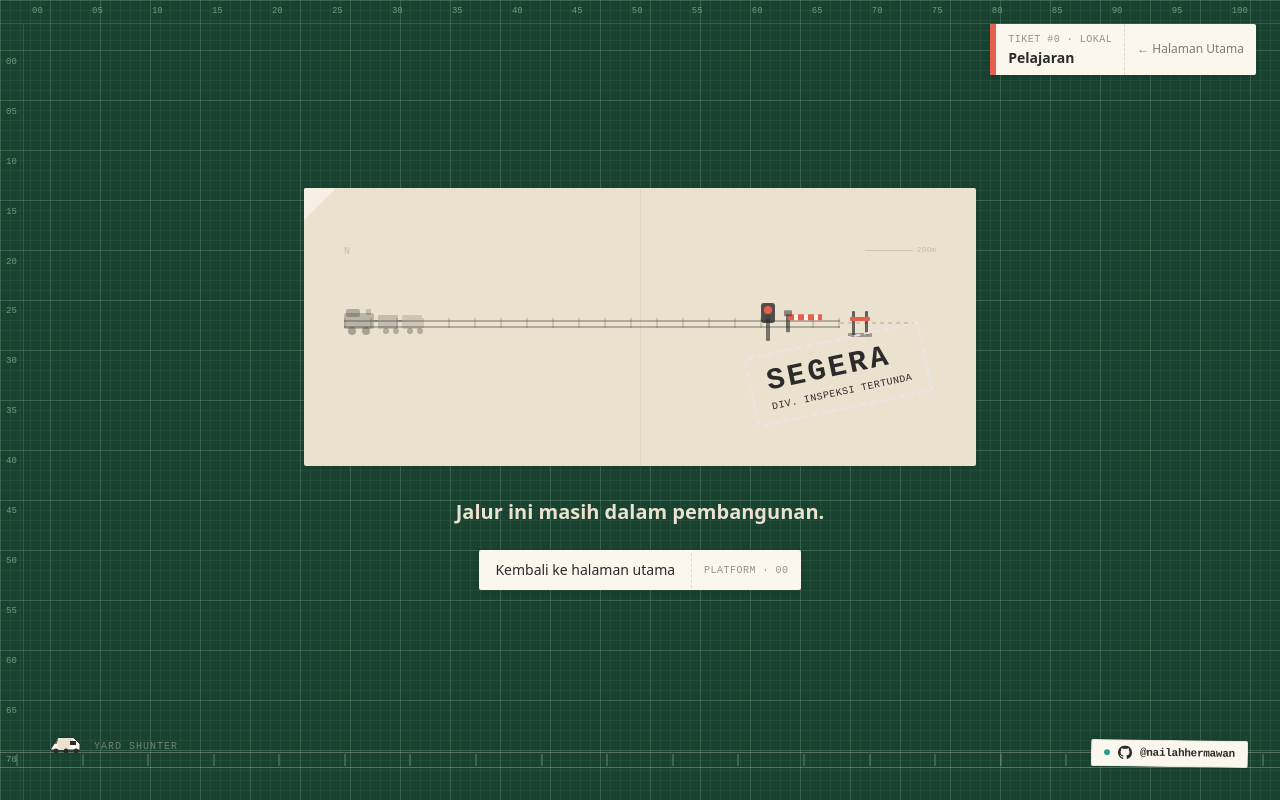
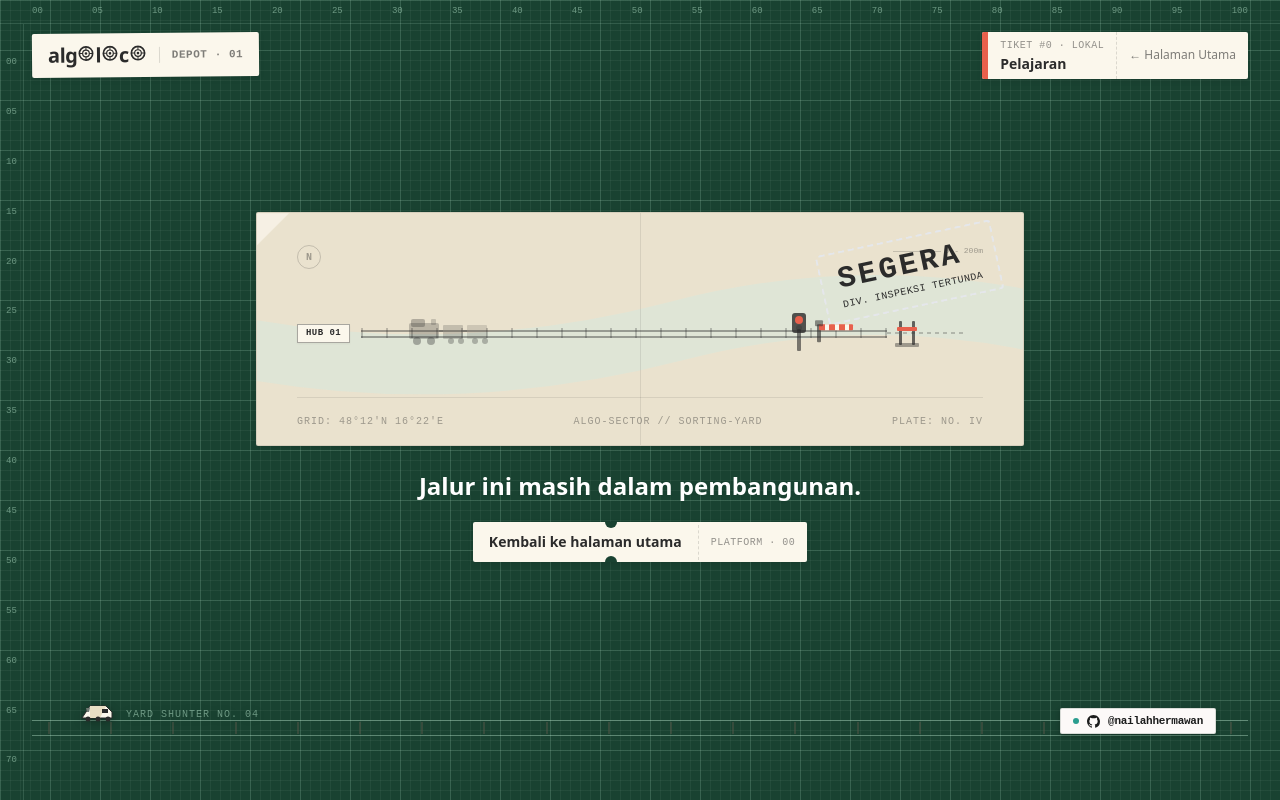
Before and after one commit to nailahhermawan/algoloco, a React (Vite) app: page /learn in a window 1280 px wide. Built offline with nearby package versions, Linux system fonts and the light colour scheme.

Commit message:
feat(ui): refine rail footer to match reference, polish under construction layout and connect learning path

```diff
--- a/src/components/home/RailFooter.tsx
+++ b/src/components/home/RailFooter.tsx
@@ -19,13 +19,13 @@ export const RailFooter: React.FC<RailFooterProps> = ({ className = '' }) => {
       <div className="relative w-full h-8 flex items-center">
         {/* Wood crossties across the full width (~20 ties) */}
         <div
-          className="absolute inset-0 flex justify-between items-center px-4 pointer-events-none"
+          className="absolute inset-0 flex justify-between items-center px-4 pointer-events-none opacity-40"
           aria-hidden="true"
         >
           {Array.from({ length: 20 }).map((_, i) => (
             <span
               key={i}
-              className="w-[2px] h-3 bg-paper-map/20"
+              className="w-[2px] h-3 bg-[#635e4f]"
               data-testid="crosstie"
             />
           ))}
@@ -33,19 +33,19 @@ export const RailFooter: React.FC<RailFooterProps> = ({ className = '' }) => {
 
         {/* Two thin parallel rails */}
         <div
-          className="absolute inset-x-0 top-2 h-[1px] bg-paper-map/30"
+          className="absolute inset-x-0 top-2 h-[1px] bg-[#c0edd4]/40"
           aria-hidden="true"
           data-testid="top-rail"
         />
         <div
-          className="absolute inset-x-0 bottom-2 h-[1px] bg-paper-map/30"
+          className="absolute inset-x-0 bottom-2 h-[1px] bg-[#c0edd4]/40"
           aria-hidden="true"
           data-testid="bottom-rail"
         />
 
         {/* Decorative origami train on the left */}
         <div
-          className="absolute left-4 sm:left-12 -top-2 z-10 flex items-center gap-3"
+          className="absolute left-6 sm:left-12 -top-2 drop-shadow-[0_2px_4px_rgba(0,0,0,0.3)] z-10 flex items-center gap-3"
           aria-hidden="true"
         >
           <svg
@@ -59,15 +59,14 @@ export const RailFooter: React.FC<RailFooterProps> = ({ className = '' }) => {
             {/* Cab in paper-ticket color with ink stroke */}
             <polygon
               points="2,14 10,2 26,2 32,8 32,14"
-              fill="currentColor"
-              className="text-paper-ticket stroke-ink"
+              fill="#FBF7EC"
+              stroke="#2B2B2B"
               strokeWidth="1"
             />
             {/* Fold crease */}
             <polygon
               points="10,2 26,2 20,14 10,14"
-              fill="currentColor"
-              className="text-paper-map"
+              fill="#E8DEC4"
             />
             {/* Cab window */}
             <rect
@@ -75,23 +74,21 @@ export const RailFooter: React.FC<RailFooterProps> = ({ className = '' }) => {
               y="5"
               width="6"
               height="4"
-              fill="currentColor"
-              className="text-ink"
+              fill="#2B2B2B"
             />
             {/* Chimney */}
             <polygon
               points="6,4 10,4 9,8 7,8"
-              fill="currentColor"
-              className="text-ink/60"
+              fill="#717973"
             />
             {/* Three wheels */}
-            <circle cx="8" cy="15" r="2.5" fill="currentColor" className="text-ink" />
-            <circle cx="18" cy="15" r="2.5" fill="currentColor" className="text-ink" />
-            <circle cx="28" cy="15" r="2.5" fill="currentColor" className="text-ink" />
+            <circle cx="8" cy="15" r="2.5" fill="#2B2B2B" />
+            <circle cx="18" cy="15" r="2.5" fill="#2B2B2B" />
+            <circle cx="28" cy="15" r="2.5" fill="#2B2B2B" />
           </svg>
 
           {/* Shunter label */}
-          <span className="text-[10px] font-mono uppercase tracking-widest text-paper-map/40 hidden sm:inline-block">
+          <span className="text-[10px] font-mono uppercase tracking-widest text-[#c0edd4]/50 hidden sm:inline-block">
             {t('footer.shunter')}
           </span>
         </div>
@@ -103,28 +100,28 @@ export const RailFooter: React.FC<RailFooterProps> = ({ className = '' }) => {
             target="_blank"
             rel="noopener noreferrer"
             aria-label="GitHub: @nailahhermawan"
-            className="inline-flex items-center gap-2 px-3 py-1 rounded-sm bg-paper-ticket text-ink shadow-paper border border-ink/10 rotate-[0.8deg] motion-reduce:rotate-0 hover:border-ink/20 focus:outline-none focus-visible:ring-2 focus-visible:ring-rail-teal transition-transform duration-150 motion-reduce:transition-none hover:-translate-y-0.5"
+            className="inline-flex items-center gap-2 px-3 py-1 rounded-sm bg-[#fcf9f8] text-[#1b1c1c] shadow-[0_2px_5px_rgba(0,0,0,0.25)] border border-[#c1c8c2]/60 hover:border-[#1b1c1c]/40 focus:outline-none focus-visible:ring-2 focus-visible:ring-[#2A9D8F] transition-transform duration-150 motion-reduce:transition-none hover:-translate-y-0.5"
           >
             {/* Small teal dot */}
             <span
-              className="w-1.5 h-1.5 rounded-full bg-rail-teal shrink-0"
+              className="w-1.5 h-1.5 rounded-full bg-[#2A9D8F] shrink-0"
               aria-hidden="true"
             />
 
             {/* GitHub SVG icon */}
             <svg
-              width="14"
-              height="14"
+              width="13"
+              height="13"
               viewBox="0 0 24 24"
               fill="currentColor"
               aria-hidden="true"
-              className="shrink-0 text-ink"
+              className="shrink-0 text-[#1b1c1c]"
             >
               <path d="M12 0C5.37 0 0 5.37 0 12c0 5.31 3.435 9.795 8.205 11.385.6.105.825-.255.825-.57 0-.285-.015-1.23-.015-2.235-3.015.555-3.795-.735-4.035-1.41-.135-.345-.72-1.41-1.23-1.695-.42-.225-1.02-.78-.015-.795.945-.015 1.62.87 1.845 1.23 1.08 1.815 2.805 1.305 3.495.99.105-.78.42-1.305.765-1.605-2.67-.3-5.46-1.335-5.46-5.925 0-1.305.465-2.385 1.23-3.225-.12-.3-.54-1.53.12-3.18 0 0 1.005-.315 3.3 1.23.96-.27 1.98-.405 3-.405s2.04.135 3 .405c2.295-1.56 3.3-1.23 3.3-1.23.66 1.65.24 2.88.12 3.18.765.84 1.23 1.905 1.23 3.225 0 4.605-2.805 5.625-5.475 5.925.435.375.81 1.095.81 2.22 0 1.605-.015 2.895-.015 3.3 0 .315.225.69.825.57A12.02 12.02 0 0024 12c0-6.63-5.37-12-12-12z" />
             </svg>
 
             {/* Author handle */}
-            <span className="text-[11px] font-mono font-semibold text-ink tracking-tight">
+            <span className="text-[11px] font-mono font-semibold text-[#1b1c1c] tracking-tight">
               @nailahhermawan
             </span>
           </a>
--- a/src/i18n/locales/en.ts
+++ b/src/i18n/locales/en.ts
@@ -110,7 +110,7 @@ export const en: TranslationDictionary = {
     lessons: 'Lessons',
   },
   footer: {
-    shunter: 'YARD SHUNTER',
+    shunter: 'YARD SHUNTER NO. 04',
   },
   engine: {
     errors: {
--- a/src/i18n/locales/id.ts
+++ b/src/i18n/locales/id.ts
@@ -110,7 +110,7 @@ export const id: TranslationDictionary = {
     lessons: 'Pelajaran',
   },
   footer: {
-    shunter: 'YARD SHUNTER',
+    shunter: 'YARD SHUNTER NO. 04',
   },
   engine: {
     errors: {
--- a/src/pages/UnderConstruction.tsx
+++ b/src/pages/UnderConstruction.tsx
@@ -37,17 +37,56 @@ export const UnderConstruction: React.FC<UnderConstructionProps> = ({
     category: category.toUpperCase(),
   });
 
+  const Wheel: React.FC = () => (
+    <span className="inline-flex items-center justify-center mx-[1px] -translate-y-px">
+      <svg
+        width="16"
+        height="16"
+        viewBox="0 0 24 24"
+        fill="none"
+        className="text-ink"
+        aria-hidden="true"
+      >
+        <circle cx="12" cy="12" r="10" stroke="currentColor" strokeWidth="2.5" />
+        <circle cx="12" cy="12" r="5" stroke="currentColor" strokeWidth="1.8" />
+        <circle cx="12" cy="12" r="2" fill="currentColor" />
+        <line x1="12" y1="2" x2="12" y2="7" stroke="currentColor" strokeWidth="1.5" />
+        <line x1="12" y1="17" x2="12" y2="22" stroke="currentColor" strokeWidth="1.5" />
+        <line x1="2" y1="12" x2="7" y2="12" stroke="currentColor" strokeWidth="1.5" />
+        <line x1="17" y1="12" x2="22" y2="12" stroke="currentColor" strokeWidth="1.5" />
+      </svg>
+    </span>
+  );
+
   return (
     <CuttingMat>
-      <div className="flex flex-col min-h-screen">
-        {/* Top bar with destination ticket */}
-        <header className="flex justify-end p-4 sm:p-6">
+      <div className="flex flex-col min-h-screen p-4 sm:p-8 justify-between">
+        {/* Top bar with branding slip on left and destination ticket on right */}
+        <header className="flex flex-wrap items-center justify-between gap-4 w-full mb-4">
+          {/* Top Left Branding slip */}
+          <Link
+            to="/"
+            className="relative bg-paper-ticket shadow-paper px-4 py-2 rounded-sm -rotate-[0.5deg] motion-reduce:rotate-0 flex items-center gap-3 hover:-translate-y-0.5 transition-transform"
+          >
+            <div className="flex items-baseline text-xl font-extrabold tracking-tight text-ink select-none">
+              <span>alg</span>
+              <Wheel />
+              <span>l</span>
+              <Wheel />
+              <span>c</span>
+              <Wheel />
+            </div>
+            <div className="h-4 w-px bg-ink/15" aria-hidden="true" />
+            <span className="text-[11px] font-mono font-bold uppercase tracking-wider text-ink/60">
+              DEPOT · 01
+            </span>
+          </Link>
+
           {/* Destination ticket */}
-          <div className="bg-paper-ticket shadow-paper rounded-sm overflow-hidden max-w-xs">
-            <div className="flex items-stretch">
+          <div className="bg-paper-ticket shadow-paper rounded-sm overflow-hidden flex items-stretch">
             {/* Category color strip */}
             <div className="w-1.5 bg-rail-coral flex-shrink-0" />
-              <div className="px-3 py-2">
+            <div className="px-3 py-1.5">
               <span className="block text-[10px] font-mono tracking-wider text-ink/50 uppercase">
                 {ticketLabel}
               </span>
@@ -58,21 +97,27 @@ export const UnderConstruction: React.FC<UnderConstructionProps> = ({
             {/* Back-to-yard link (stub side) */}
             <Link
               to="/"
-                className="flex items-center px-3 border-l border-dashed border-ink/15 text-xs text-ink/60 hover:text-rail-coral transition-colors focus:outline-none focus-visible:ring-2 focus-visible:ring-rail-teal focus-visible:ring-offset-1 rounded-r-sm"
+              className="flex items-center px-3 border-l border-dashed border-ink/15 text-xs text-ink/60 hover:text-rail-coral transition-colors focus:outline-none focus-visible:ring-2 focus-visible:ring-rail-teal rounded-r-sm font-medium"
             >
               {t('nav.backToYard')}
             </Link>
           </div>
-          </div>
         </header>
 
         {/* Main content: folded map with unfinished rail scene */}
-        <main className="flex-1 flex flex-col items-center justify-center px-4 sm:px-8 -mt-8">
+        <main className="flex-1 flex flex-col items-center justify-center my-4">
           {/* Folded map paper */}
-          <div className="bg-paper-map shadow-paper rounded-sm w-full max-w-2xl relative overflow-hidden">
+          <div className="bg-paper-map shadow-paper rounded-sm w-full max-w-3xl relative overflow-hidden border border-ink/10">
+            {/* Soft Cartographic Underlay Wash */}
+            <div className="absolute inset-0 pointer-events-none opacity-60 overflow-hidden" aria-hidden="true">
+              <svg className="absolute top-1/4 -left-10 w-[120%] h-36" fill="none" preserveAspectRatio="none" viewBox="0 0 800 120">
+                <path d="M 0 60 Q 200 100, 400 50 T 800 65" fill="none" stroke="#d8e8dc" strokeWidth="50" strokeLinecap="round" />
+              </svg>
+            </div>
+
             {/* Center fold line */}
             <div
-              className="absolute top-0 bottom-0 left-1/2 w-px bg-ink/5"
+              className="absolute top-0 bottom-0 left-1/2 w-px bg-ink/10 pointer-events-none z-10"
               aria-hidden="true"
             />
             {/* Lifted corner */}
@@ -82,28 +127,40 @@ export const UnderConstruction: React.FC<UnderConstructionProps> = ({
               aria-hidden="true"
             />
 
+            {/* SOON stamp — upper-right area of the map */}
+            <div className="absolute top-6 right-6 z-20 pointer-events-none">
+              <SoonStamp />
+            </div>
+
             {/* Rail scene */}
-            <div className="px-6 sm:px-10 py-10 sm:py-14">
+            <div className="px-6 sm:px-10 pt-8 pb-4 relative z-10">
               {/* Compass and scale — decorative */}
-              <div className="flex justify-between items-start mb-8" aria-hidden="true">
-                <span className="text-[10px] font-mono text-ink/20 tracking-wider">N</span>
+              <div className="flex justify-between items-start mb-6" aria-hidden="true">
+                <div className="w-6 h-6 rounded-full border border-ink/20 flex items-center justify-center">
+                  <span className="text-[10px] font-mono text-ink/40 font-bold">N</span>
+                </div>
                 <div className="flex items-center gap-1">
-                  <div className="w-12 h-px bg-ink/15" />
-                  <span className="text-[8px] font-mono text-ink/20">200m</span>
+                  <div className="w-12 h-px bg-ink/20" />
+                  <span className="text-[8px] font-mono text-ink/40">0 - 200m</span>
                 </div>
               </div>
 
               {/* The scene: rail line with illustrations */}
-              <div className="relative">
+              <div className="relative my-8">
                 {/* Rail track */}
                 <div className="relative h-16 flex items-center" aria-hidden="true">
+                  {/* HUB 01 box tag on track start */}
+                  <div className="absolute left-0 z-20 px-2 py-0.5 border border-ink/40 bg-paper-ticket font-mono text-[9px] text-ink font-bold tracking-wider rounded-xs shadow-sm">
+                    HUB 01
+                  </div>
+
                   {/* Rail lines */}
-                  <div className="absolute left-0 right-24 top-1/2 -translate-y-[3px] h-[2px] bg-ink/30" />
-                  <div className="absolute left-0 right-24 top-1/2 translate-y-[3px] h-[2px] bg-ink/30" />
+                  <div className="absolute left-16 right-24 top-1/2 -translate-y-[3px] h-[2px] bg-ink/40" />
+                  <div className="absolute left-16 right-24 top-1/2 translate-y-[3px] h-[2px] bg-ink/40" />
                   {/* Crossties */}
-                  <div className="absolute left-0 right-24 top-1/2 -translate-y-[5px] flex justify-between h-[10px]">
-                    {Array.from({ length: 20 }).map((_, i) => (
-                      <div key={i} className="w-[2px] h-[10px] bg-ink/15" />
+                  <div className="absolute left-16 right-24 top-1/2 -translate-y-[5px] flex justify-between h-[10px]">
+                    {Array.from({ length: 22 }).map((_, i) => (
+                      <div key={i} className="w-[2px] h-[10px] bg-ink/25" />
                     ))}
                   </div>
                   {/* Dashed unfinished section at end */}
@@ -112,44 +169,50 @@ export const UnderConstruction: React.FC<UnderConstructionProps> = ({
                     style={{
                       backgroundImage:
                         'repeating-linear-gradient(to right, var(--color-ink) 0, var(--color-ink) 4px, transparent 4px, transparent 8px)',
-                      opacity: 0.15,
+                      opacity: 0.25,
                     }}
                   />
                 </div>
 
                 {/* Illustrations positioned along the track */}
-                <div className="absolute left-0 top-1/2 -translate-y-1/2 flex items-end gap-1">
+                <div className="absolute left-28 top-1/2 -translate-y-1/2 flex items-end">
                   <MutedTrain />
                 </div>
-                <div className="absolute right-32 sm:right-40 top-1/2 -translate-y-1/2">
+                <div className="absolute right-36 sm:right-44 top-1/2 -translate-y-1/2">
                   <RedSignal />
                 </div>
-                <div className="absolute right-20 sm:right-28 top-1/2 -translate-y-[60%]">
+                <div className="absolute right-24 sm:right-32 top-1/2 -translate-y-[60%]">
                   <RailBarrier />
                 </div>
-                <div className="absolute right-8 sm:right-16 top-1/2 -translate-y-1/2">
+                <div className="absolute right-12 sm:right-16 top-1/2 -translate-y-1/2">
                   <BufferStop />
                 </div>
               </div>
 
-              {/* SOON stamp — positioned in the upper-right area of the map */}
-              <div className="flex justify-end -mt-4 mr-2">
-                <SoonStamp />
+              {/* Bottom metadata line */}
+              <div className="flex justify-between items-center pt-4 border-t border-ink/10 text-[9px] sm:text-[10px] font-mono tracking-widest text-ink/40 uppercase" aria-hidden="true">
+                <span>GRID: 48°12&apos;N 16°22&apos;E</span>
+                <span className="hidden sm:inline">ALGO-SECTOR // SORTING-YARD</span>
+                <span>PLATE: NO. IV</span>
               </div>
             </div>
           </div>
 
           {/* One sentence message */}
-          <p className="text-paper-map text-lg sm:text-xl font-bold text-center mt-8 mb-6">
+          <h1 className="text-white text-xl sm:text-2xl font-bold text-center mt-6 mb-5 drop-shadow-sm">
             {t('pages.underConstruction.message')}
-          </p>
+          </h1>
 
           {/* Back to yard button (ticket stub style) */}
           <Link
             to="/"
-            className="inline-flex items-center bg-paper-ticket shadow-paper hover:shadow-paper-lifted transition-shadow rounded-sm overflow-hidden focus:outline-none focus-visible:ring-2 focus-visible:ring-rail-teal focus-visible:ring-offset-2 focus-visible:ring-offset-mat"
+            className="group relative inline-flex items-center bg-paper-ticket shadow-paper hover:shadow-paper-lifted transition-shadow rounded-sm overflow-hidden focus:outline-none focus-visible:ring-2 focus-visible:ring-rail-teal"
           >
-            <span className="px-4 py-2.5 text-sm font-medium text-ink">
+            {/* Notch cutouts */}
+            <span className="absolute -top-1.5 left-[138px] -translate-x-1/2 w-3 h-3 rounded-full bg-mat z-20" aria-hidden="true" />
+            <span className="absolute -bottom-1.5 left-[138px] -translate-x-1/2 w-3 h-3 rounded-full bg-mat z-20" aria-hidden="true" />
+
+            <span className="px-4 py-2.5 text-sm font-bold text-ink">
               {t('pages.underConstruction.backButton')}
             </span>
             <span className="px-3 py-2.5 border-l border-dashed border-ink/15 text-[10px] font-mono tracking-wider text-ink/50 uppercase">
```
Also changed, not shown: src/components/home/LearningPathStrip.tsx (+4 -3 lines). Lines whose indentation alone changed are shown as unchanged.
